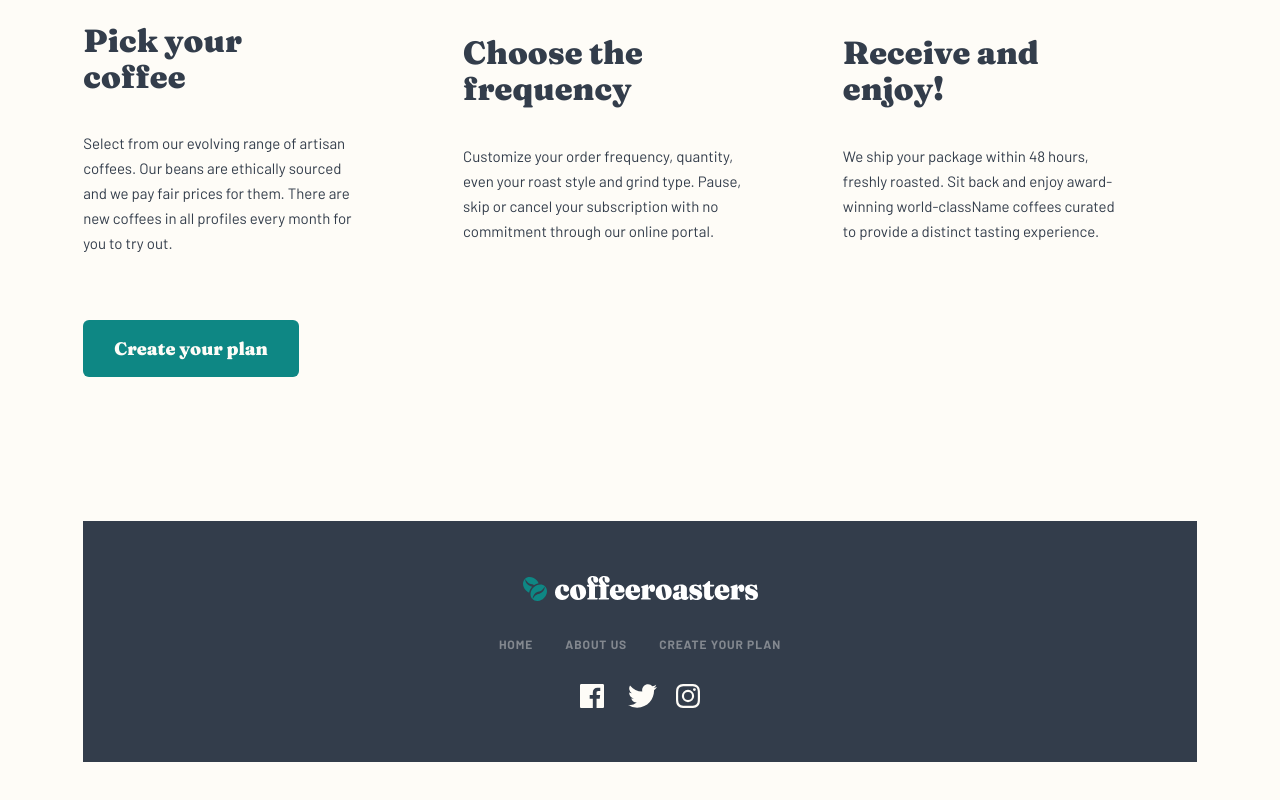
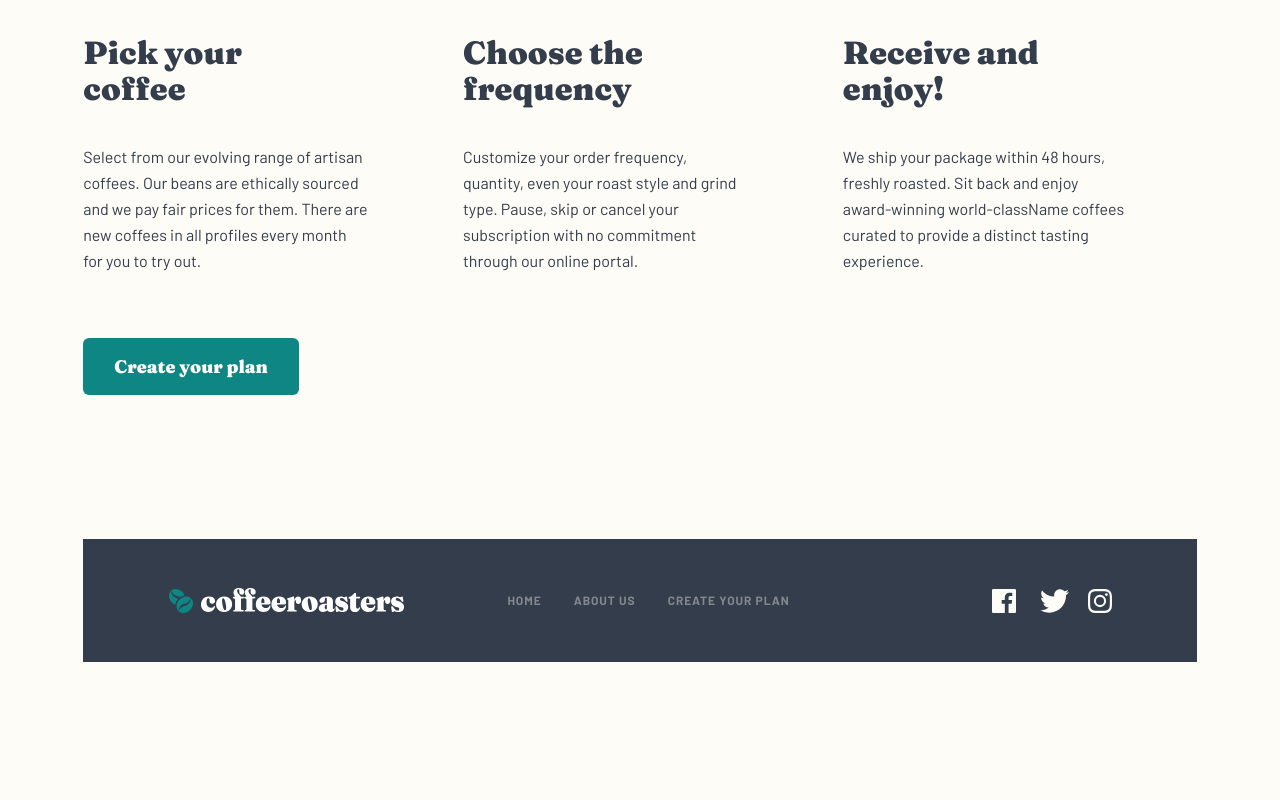
Before and after one commit to gabrielmorandi/Coffeeroasters-Subscription-Site, a React (Vite) app in the folder COFEEROASTERS/: page / in a window 1280 px wide. Shown: the part 2576-3376 px from the top of the page. After the commit the page ends 3310 px from the top, so only its background shows below. Built offline with nearby package versions, Linux system fonts and the light colour scheme.

Commit message:
fix: how section bug fixed

```diff
--- a/COFEEROASTERS/src/components/Footer.jsx
+++ b/COFEEROASTERS/src/components/Footer.jsx
@@ -10,6 +10,7 @@ const Footer = () => {
   return (
     <footer>
       <div className="container-flex">
+        <div className="footer-header">
           <div className="logo">
             <img src={LogoWhite} alt="Coffeeroasters" />
           </div>
@@ -17,6 +18,7 @@ const Footer = () => {
             <Link to="/">Home</Link>
             <Link to="/about">About Us</Link>
             <Link to="/plan">Create Your Plan</Link>
+          </div>
         </div>
         <div className="socials">
           <a href="#">
--- a/COFEEROASTERS/src/css/index.css
+++ b/COFEEROASTERS/src/css/index.css
@@ -635,7 +635,7 @@ main #how .container-flex .how-header .items {
 @media (min-width: 768px) {
   main #how .container-flex .how-header .items {
     display: flex;
-    gap: 13.5rem;
+    gap: 12.6rem;
     position: relative;
     display: flex;
     max-width: min-content;
@@ -666,7 +666,7 @@ main #how .container-flex .how-header .items {
     gap: 21.81rem;
   }
   main #how .container-flex .how-header .items .item {
-    margin-block: 5rem 4.2rem;
+    margin-block: 5rem;
   }
 }
 main #how .container-flex .how-cards {
@@ -678,6 +678,7 @@ main #how .container-flex .how-cards {
 @media (min-width: 768px) {
   main #how .container-flex .how-cards {
     flex-direction: row;
+    flex-wrap: wrap;
     gap: 10px;
     margin-bottom: 44px;
   }
@@ -728,12 +729,15 @@ main #how .container-flex .how-cards .how-card h3 {
 }
 @media (min-width: 768px) {
   main #how .container-flex .how-cards .how-card h3 {
+    max-width: 13.9rem;
+    min-width: 13.9rem;
     text-align: left;
   }
 }
 @media (min-width: 1024px) {
   main #how .container-flex .how-cards .how-card h3 {
     max-width: 15.9rem;
+    min-width: 15.9rem;
     color: #333D4B;
     font-size: 2rem;
     line-height: 2.25rem;
@@ -745,15 +749,21 @@ main #how .container-flex .how-cards .how-card p {
   font-size: 0.9375rem;
   font-weight: 400;
   line-height: 1.5625rem;
-  max-width: 17.8rem;
-  max-width-color: #333D4B;
-  max-width-font-size: 1rem;
-  max-width-line-height: 1.625rem;
 }
 @media (min-width: 768px) {
   main #how .container-flex .how-cards .how-card p {
     text-align: left;
-    min-width: 223px;
+    min-width: 13.9375rem;
+    max-width: 13.9375rem;
+  }
+}
+@media (min-width: 1024px) {
+  main #how .container-flex .how-cards .how-card p {
+    max-width: 17.8rem;
+    min-width: 17.8rem;
+    color: #333D4B;
+    font-size: 1rem;
+    line-height: 1.625rem;
   }
 }
 main #how .container-flex .button-primary {
@@ -1221,22 +1231,41 @@ footer .container-flex {
     gap: 2rem;
   }
 }
-footer .container-flex .menu {
+@media (min-width: 1024px) {
+  footer .container-flex {
+    flex-direction: row;
+    padding: 3rem 5.3rem;
+    justify-content: space-between;
+  }
+}
+footer .container-flex .footer-header {
+  display: flex;
+  flex-direction: column;
+}
+@media (min-width: 1024px) {
+  footer .container-flex .footer-header {
+    flex-direction: row;
+    gap: 6.4rem;
+  }
+}
+footer .container-flex .footer-header .logo {
+  display: flex;
+}
+footer .container-flex .footer-header .menu {
   display: flex;
   flex-direction: column;
   align-items: center;
   gap: 1.5rem;
 }
 @media (min-width: 768px) {
-  footer .container-flex .menu {
+  footer .container-flex .footer-header .menu {
     flex-direction: row;
     gap: 2rem;
   }
 }
-footer .container-flex .menu a {
+footer .container-flex .footer-header .menu a {
   font-family: Barlow;
   font-size: 0.75rem;
-  font-style: normal;
   font-weight: 700;
   line-height: 0.9375rem;
   letter-spacing: 0.05769rem;
--- a/COFEEROASTERS/src/sass/components/footer.sass
+++ b/COFEEROASTERS/src/sass/components/footer.sass
@@ -16,23 +16,34 @@ footer
     padding-block: 3.37rem
     @include m.tablet()
       gap: 2rem
-    .menu
+    @include m.desktop()
+      flex-direction: row
+      padding: 3rem 5.3rem
+      justify-content: space-between
+    .footer-header
       display: flex
       flex-direction: column
-      align-items: center
-      gap: 1.5rem
-      @include m.tablet()
+      @include m.desktop()
         flex-direction: row
-        gap: 2rem
-      a
-        font-family: Barlow
-        font-size: 0.75rem
-        font-style: normal
-        font-weight: 700
-        line-height: 0.9375rem
-        letter-spacing: 0.05769rem
-        text-transform: uppercase
-        color: v.$grey
+        gap: 6.4rem
+      .logo
+        display: flex
+      .menu
+        display: flex
+        flex-direction: column
+        align-items: center
+        gap: 1.5rem
+        @include m.tablet()
+          flex-direction: row
+          gap: 2rem
+        a
+          font-family: Barlow
+          font-size: 0.75rem
+          font-weight: 700
+          line-height: 0.9375rem
+          letter-spacing: 0.05769rem
+          text-transform: uppercase
+          color: v.$grey
     .socials
       display: flex
       gap: 1.5rem
--- a/COFEEROASTERS/src/sass/components/main.sass
+++ b/COFEEROASTERS/src/sass/components/main.sass
@@ -267,7 +267,7 @@ main
           display: none
           @include m.tablet()
             display: flex
-            gap: 13.5rem
+            gap: 12.6rem
             position: relative
             display: flex
             max-width: min-content
@@ -292,7 +292,7 @@ main
           @include m.desktop()
             gap: 21.81rem
             .item
-              margin-block: 5rem 4.2rem
+              margin-block: 5rem
       .how-cards
         display: flex
         flex-direction: column
@@ -300,6 +300,7 @@ main
         gap: 3.5rem
         @include m.tablet()
           flex-direction: row
+          flex-wrap: wrap
           gap: 10px
           margin-bottom: 44px
         @include m.desktop()
@@ -331,9 +332,12 @@ main
             font-weight: 900
             line-height: 2rem
             @include m.tablet()
+              max-width: 13.9rem
+              min-width: 13.9rem
               text-align: left
             @include m.desktop()
               max-width: 15.9rem
+              min-width: 15.9rem
               color: #333D4B
               font-size: 2rem
               line-height: 2.25rem
@@ -345,9 +349,11 @@ main
             line-height: 1.5625rem
             @include m.tablet()
               text-align: left
-              min-width: 223px
+              min-width: 13.9375rem
+              max-width: 13.9375rem
             @include m.desktop()
-            max-width: 17.8rem
+              max-width: 17.8rem
+              min-width: 17.8rem
               color: #333D4B
               font-size: 1rem
               line-height: 1.625rem
```
Also changed, not shown: 1 other file (tests, documents, lock files or other folders). Lines whose indentation alone changed are shown as unchanged.
